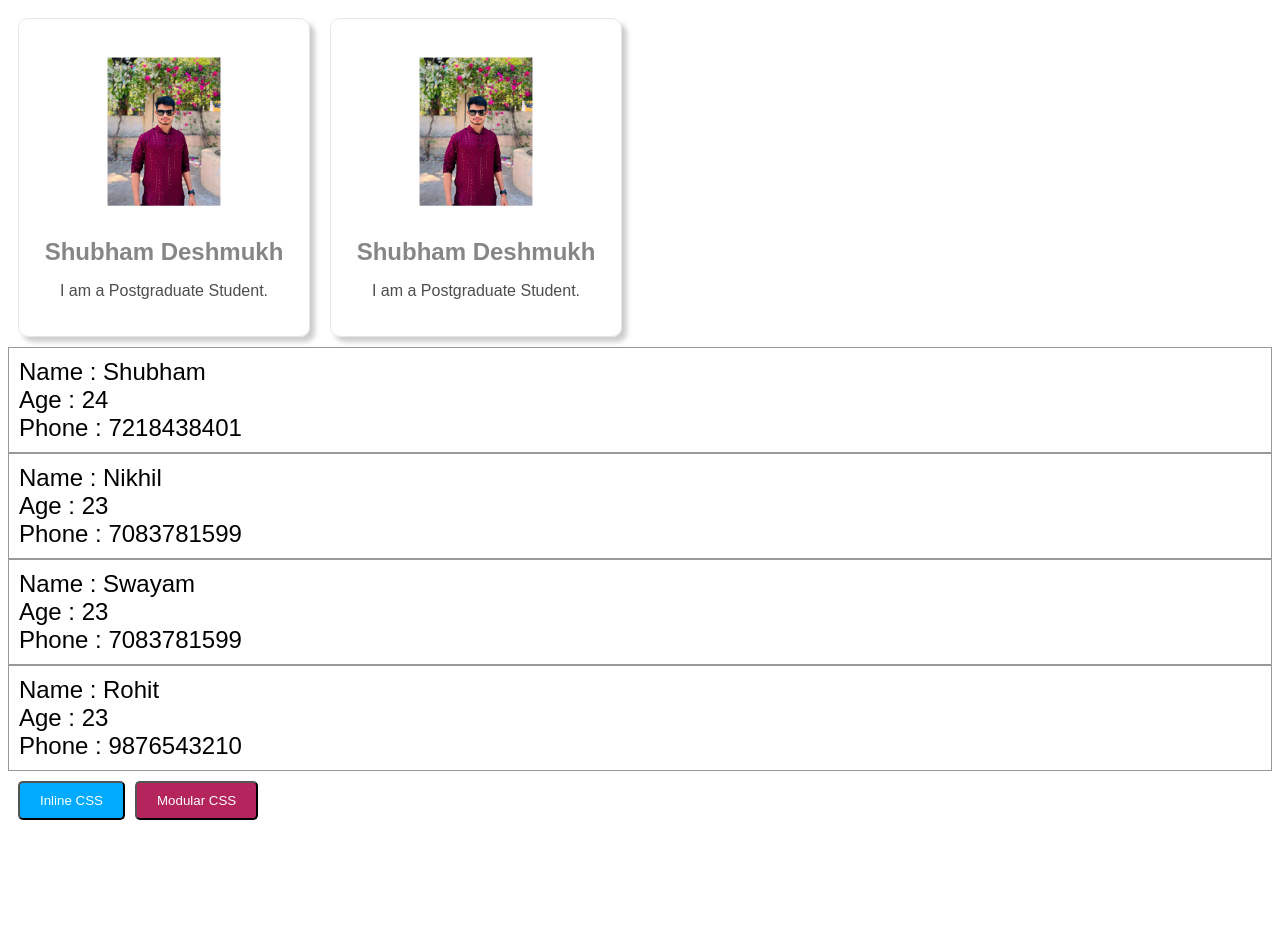
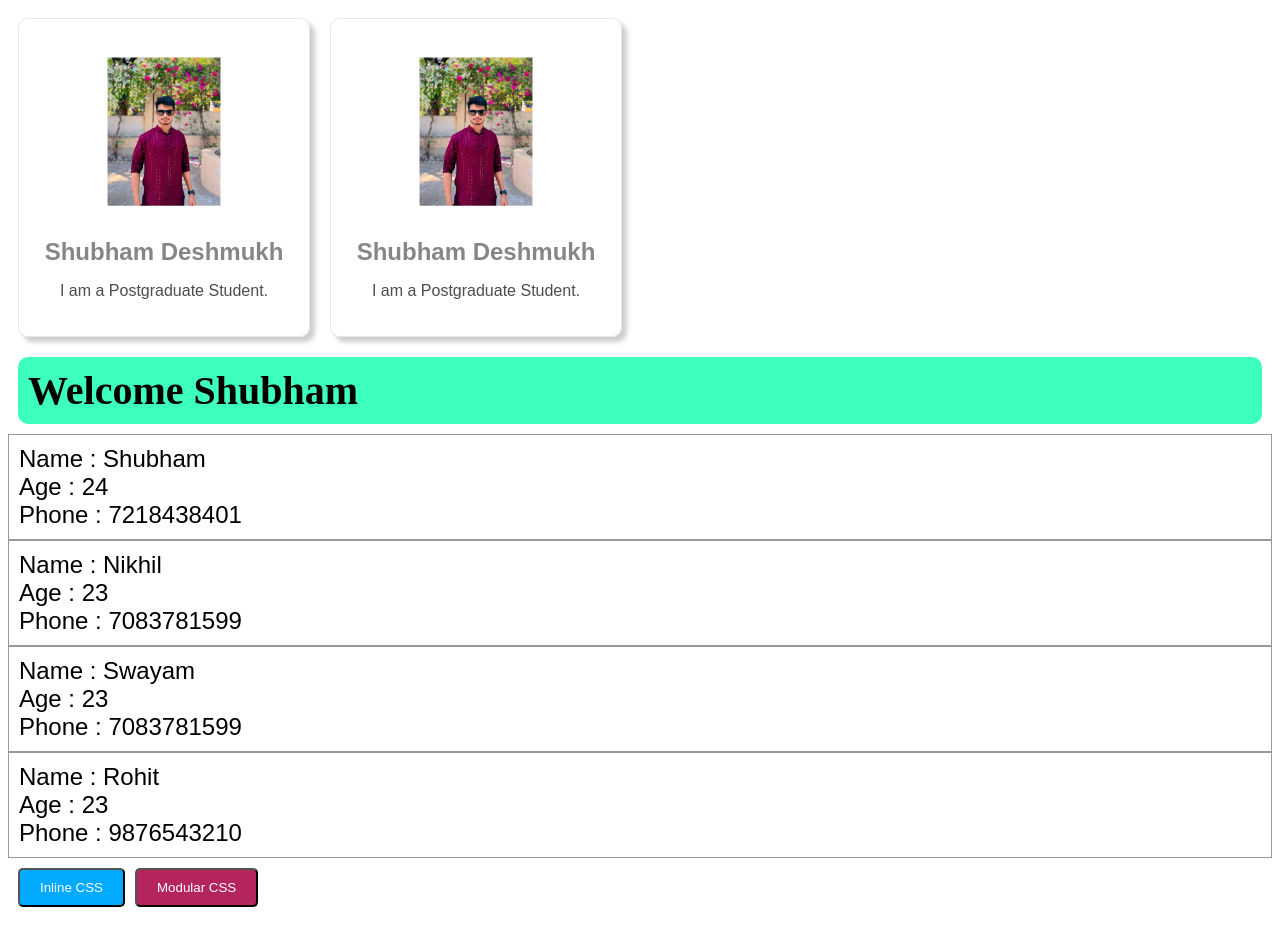
Before and after one commit to shubhamdsk/React_Bro-Code, a React (Vite) app in the folder my-react-app/: page / in a window 1280 px wide. Before the commit the page ends 838 px from the top, so only its background shows below. Built offline with nearby package versions, Linux system fonts and the light colour scheme.

Commit message:
Conditional Rendering

```diff
--- a/my-react-app/src/App.jsx
+++ b/my-react-app/src/App.jsx
@@ -2,12 +2,14 @@ import InlineCSSButton from "./Components/InlineCSSButton";
 import Cards from "./Components/Cards";
 import Button from "./Buttons/Button";
 import Student from "./Components/Student";
+import UserGreeting from "./Components/UserGreeting";
 
 function App() {
   return (
     <>
       <Cards />
       <Cards />
+      <UserGreeting isLoggedIn={true} username="Shubham" />
       <Student name="Shubham" age={24} phone={7218438401} />
       <Student name="Nikhil" age={23} phone={7083781599} />
       <Student name="Swayam" phone={7083781599} />
--- /dev/null
+++ b/my-react-app/src/Components/UserGreeting.jsx
@@ -0,0 +1,22 @@
+import React from "react";
+import PropTypes from "prop-types";
+
+const UserGreeting = (props) => {
+  const welcomeMessage = (
+    <h2 className="welcome-message">Welcome {props.username}</h2>
+  );
+
+  const loginPrompt = <h2 className="login-prompt">Please Logged in</h2>;
+  return <>{props.isLoggedIn ? welcomeMessage : loginPrompt}</>;
+};
+
+UserGreeting.proptypes = {
+  isLoggedIn: PropTypes.bool.isRequired,
+  username: PropTypes.string.isRequired,
+};
+UserGreeting.defaultProps = {
+  isLoggedIn: false,
+  username: "Guest",
+};
+
+export default UserGreeting;
--- a/my-react-app/src/index.css
+++ b/my-react-app/src/index.css
@@ -42,3 +42,19 @@
 .student p {
   margin: 0;
 }
+
+.welcome-message {
+  font-size: 2.5em;
+  background-color: hsl(160, 100%, 62%);
+  padding: 10px;
+  border-radius: 10px;
+  margin: 10px;
+}
+
+.login-prompt {
+  font-size: 2.5em;
+  background-color: hsl(0, 73%, 47%);
+  padding: 10px;
+  border-radius: 10px;
+  margin: 10px;
+}
```
